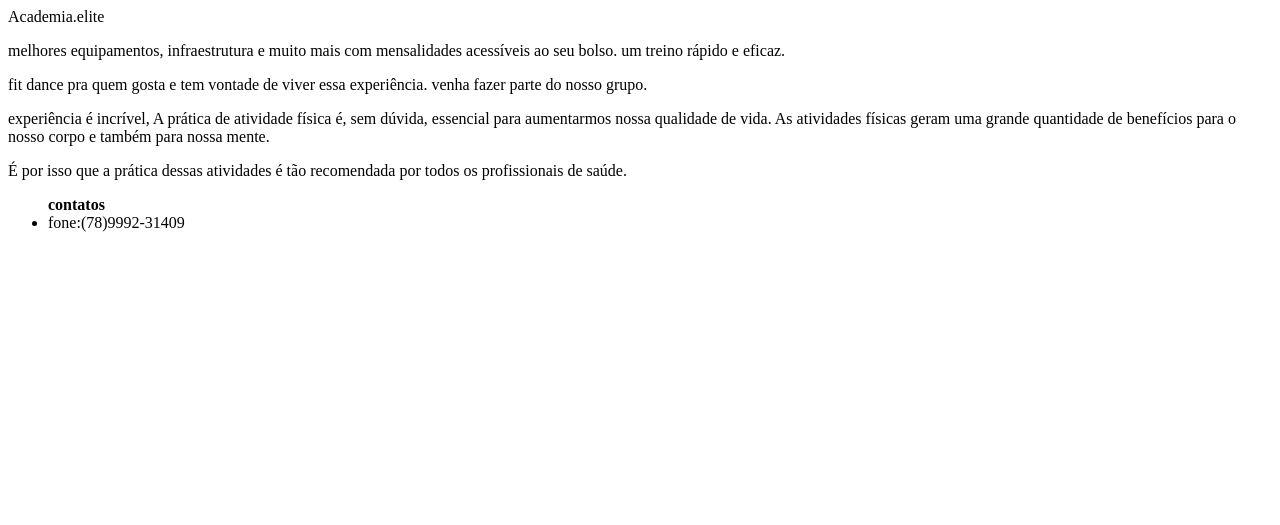
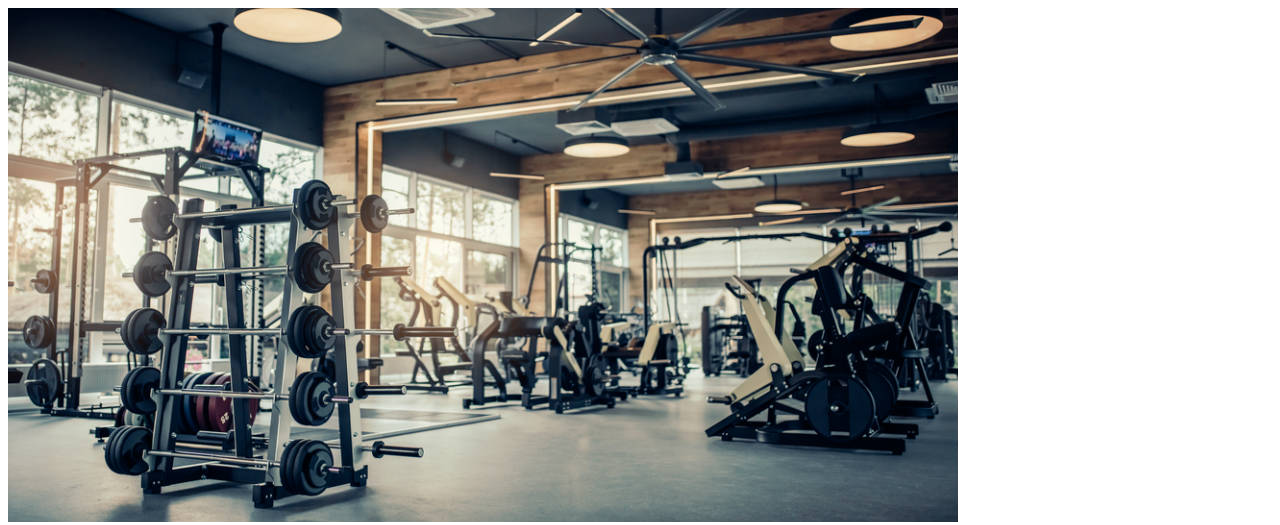
Before and after one commit to laramedeiros7/turma-1c, a plain HTML site: page index.html in a window 1280 px wide. Shown: the top 525 px of the page. Drawn offline with Linux system fonts and the light colour scheme.

Commit message:
academia

```diff
--- a/index.html
+++ b/index.html
@@ -7,7 +7,8 @@
         <link rel="stylesheet" hret="style.css">
     </head>
     <body>
-        <img src=""
+        <img src="academia.jpg">
+
          <h1>Academia.elite</h1>
 
          <p>melhores equipamentos, infraestrutura e muito mais com mensalidades acessíveis ao seu bolso.
```
